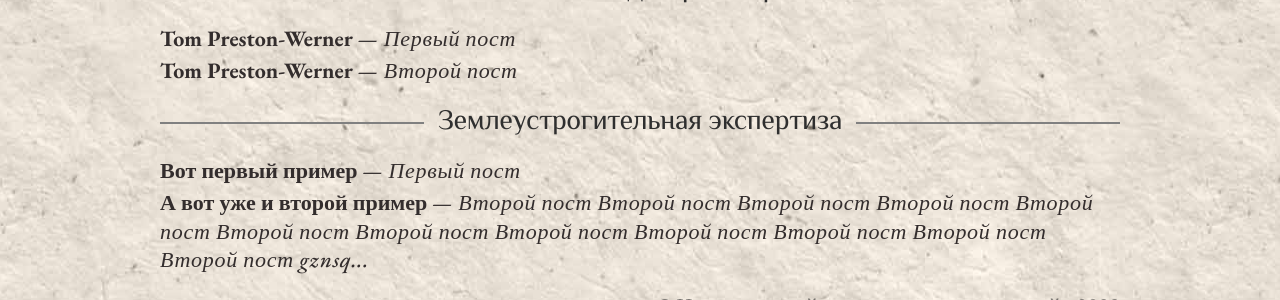
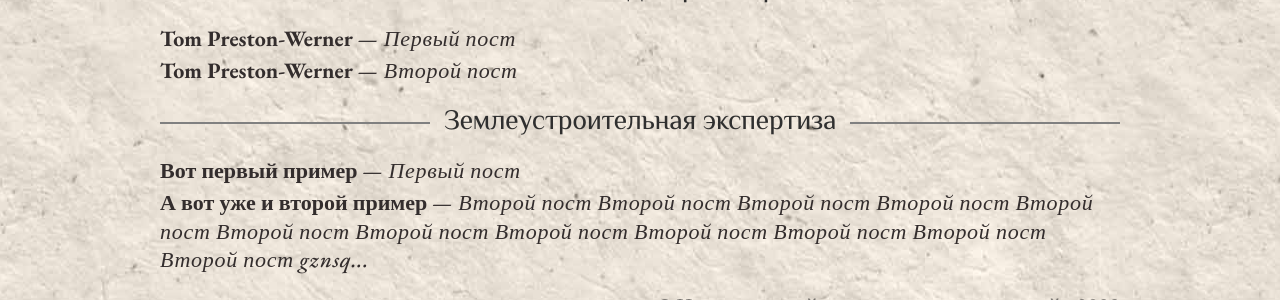
Before and after one commit to SergSi/land-use-art, a Jekyll site: the page built from pages/docs.md, in a window 1280 px wide. Shown: the part 708-1008 px from the top of the page. Built offline with Jekyll 4.4.1, drawn with Linux system fonts in a browser that asks for light colours; some web fonts are replaced.

Commit message:
Update 5_expert.yml

```diff
--- a/_data/5_expert.yml
+++ b/_data/5_expert.yml
@@ -1,4 +1,4 @@
-collection: Землеустрогительная экспертиза
+collection: Землеустроительная экспертиза
 posts:
   - title: Вот первый пример
     sum: Первый пост
```
